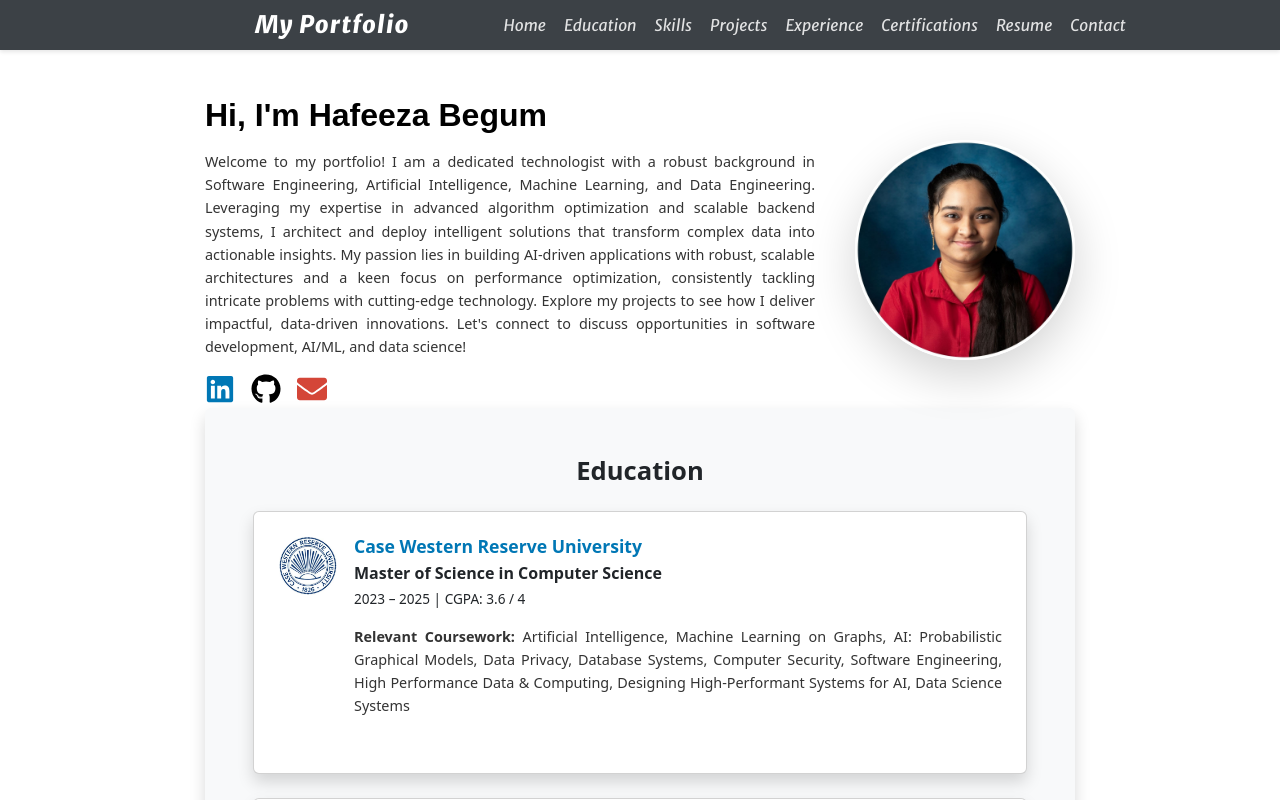
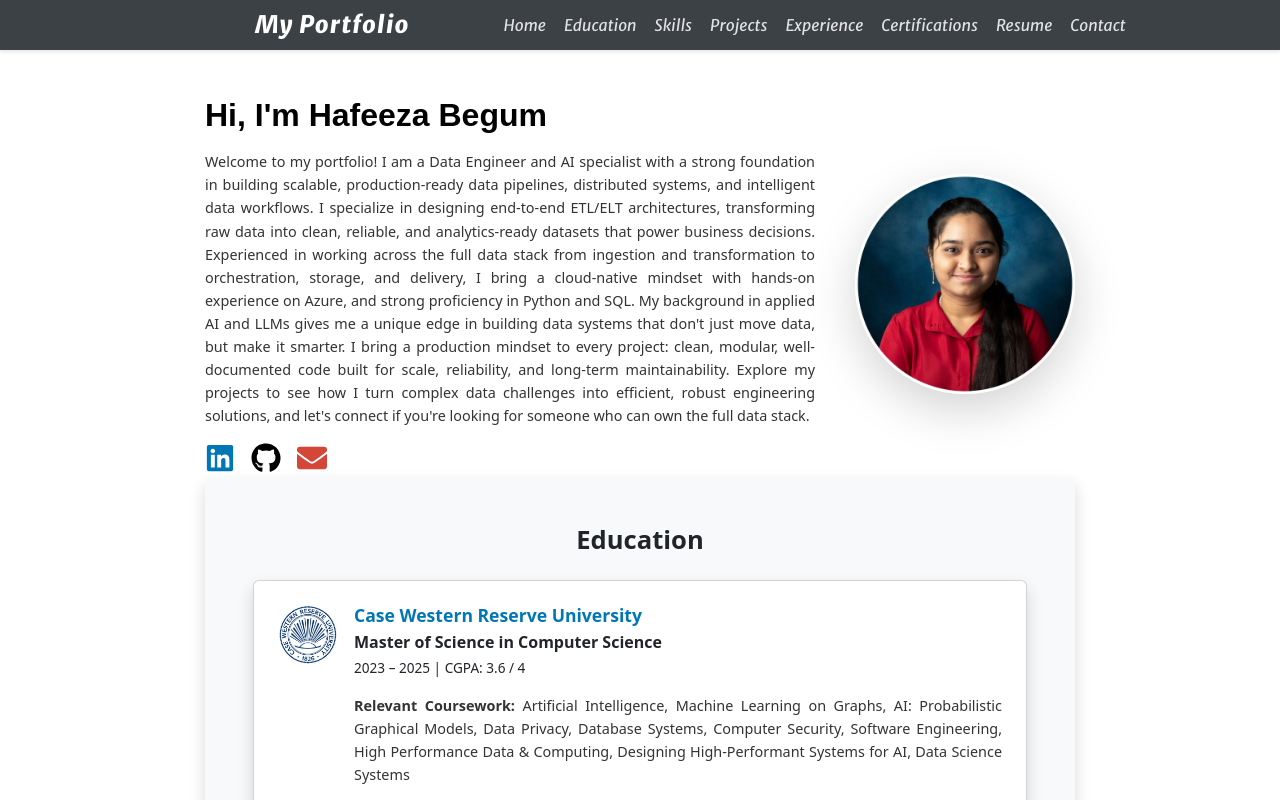
Before and after one commit to HafeezaBegum/My-Portfolio, a React (Create React App) app: page / in a window 1280 px wide. Shown: the top 800 px of the page. Built offline with nearby package versions, Linux system fonts and the light colour scheme.

Commit message:
Revised portfolio description

```diff
--- a/src/sections/Sections.js
+++ b/src/sections/Sections.js
@@ -38,14 +38,14 @@ const Sections = () => {
             Hi, I'm <span style={{ fontWeight: "bold" }}>Hafeeza Begum</span>
           </h1>
           <p className="description-text mt-3 text-justify">
-            Welcome to my portfolio! I am a dedicated technologist with a robust background in
-            Software Engineering, Artificial Intelligence, Machine Learning, and Data Engineering.
-            Leveraging my expertise in advanced algorithm optimization and scalable backend systems,
-            I architect and deploy intelligent solutions that transform complex data into actionable insights.
-            My passion lies in building AI-driven applications with robust, scalable architectures and
-            a keen focus on performance optimization, consistently tackling intricate problems with cutting-edge technology.
-            Explore my projects to see how I deliver impactful, data-driven innovations.
-            Let's connect to discuss opportunities in software development, AI/ML, and data science!
+            Welcome to my portfolio! I am a Data Engineer and AI specialist with a strong foundation in building scalable,
+            production-ready data pipelines, distributed systems, and intelligent data workflows. I specialize in designing end-to-end ETL/ELT architectures,
+            transforming raw data into clean, reliable, and analytics-ready datasets that power business decisions.
+            Experienced in working across the full data stack from ingestion and transformation to orchestration, storage, and delivery,
+            I bring a cloud-native mindset with hands-on experience on Azure, and strong proficiency in Python and SQL.
+            My background in applied AI and LLMs gives me a unique edge in building data systems that don't just move data, but make it smarter.
+            I bring a production mindset to every project: clean, modular, well-documented code built for scale, reliability, and long-term maintainability.
+            Explore my projects to see how I turn complex data challenges into efficient, robust engineering solutions, and let's connect if you're looking for someone who can own the full data stack.
           </p>
 
           {/* Social Icons */}
```
